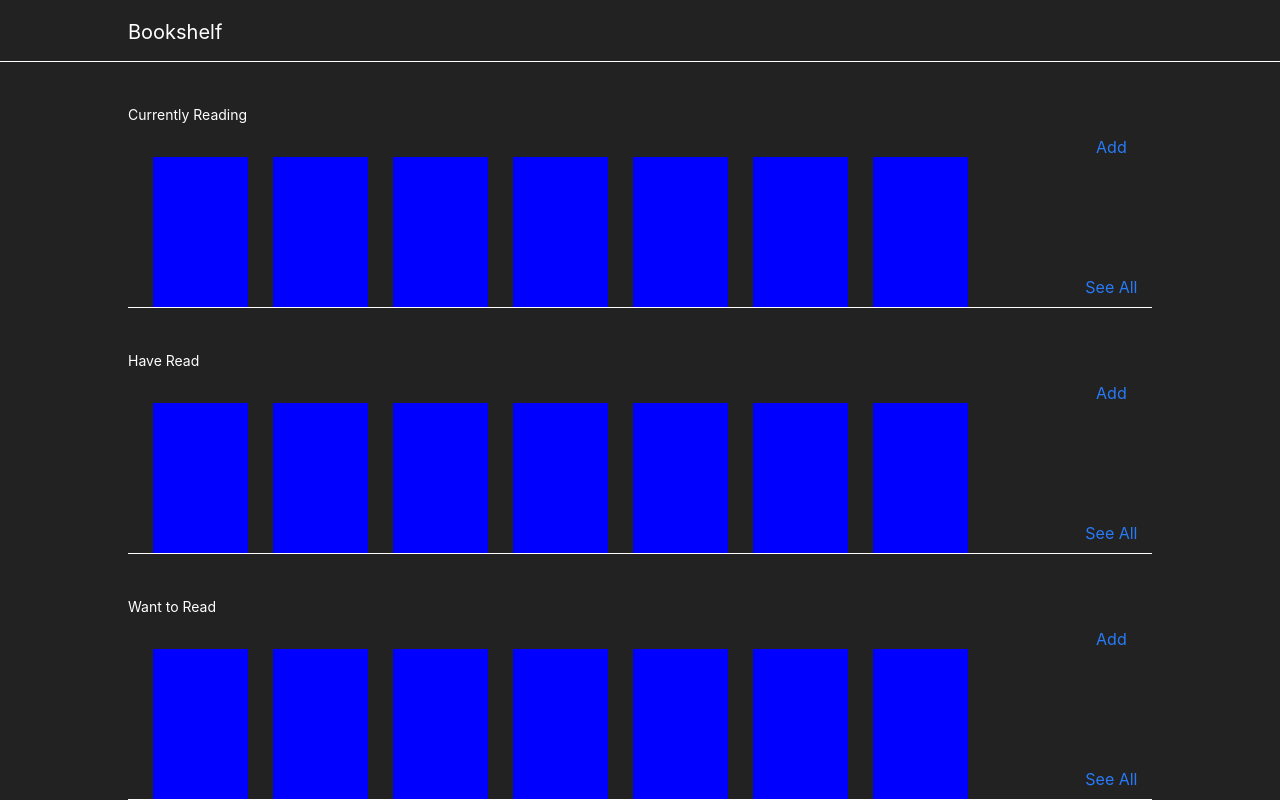
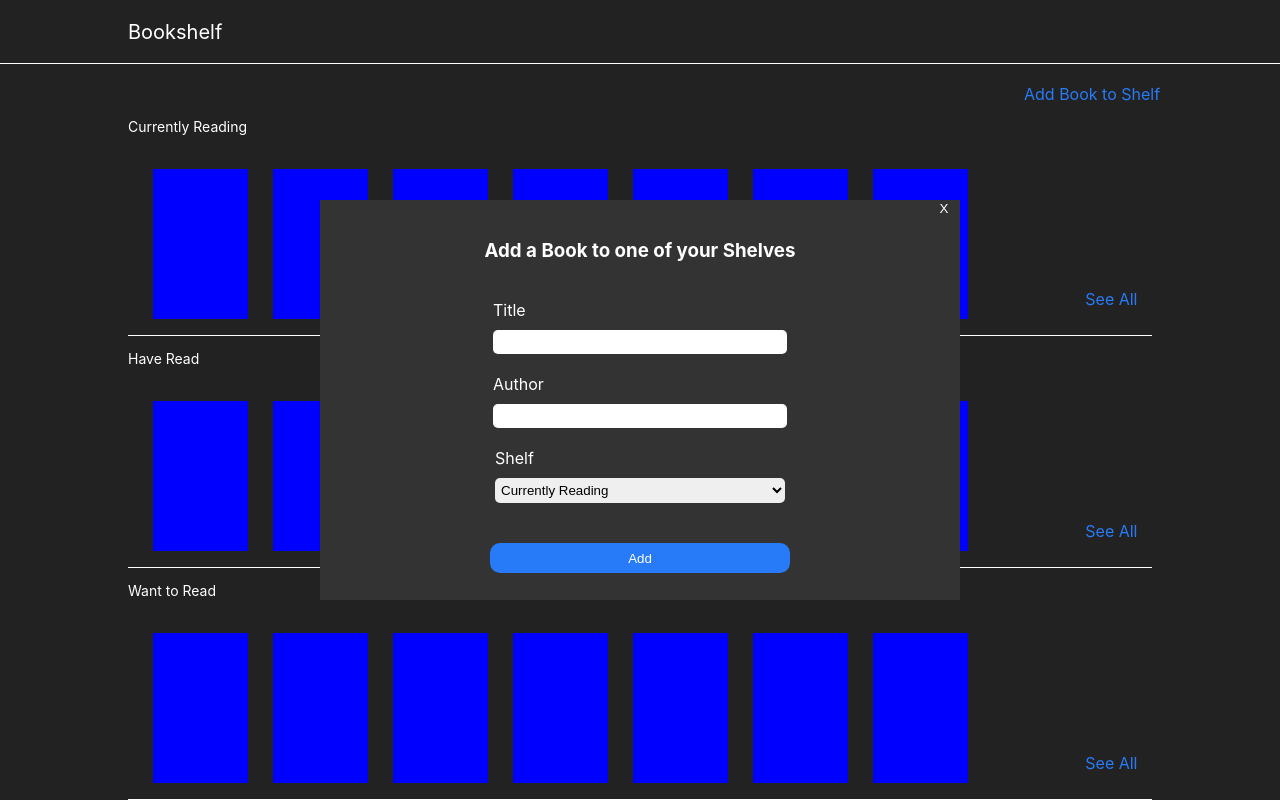
Before and after one commit to VivKatara/bookshelf, a React (Create React App) app in the folder client/: page /home in a window 1280 px wide. Built offline with nearby package versions, Linux system fonts and the light colour scheme; no server answers.

Commit message:
Add Book Form Modal built

```diff
--- /dev/null
+++ b/client/src/components/AddBookModal.js
@@ -0,0 +1,171 @@
+import React, { useReducer } from "react";
+import { Form, Input } from "./Login";
+import styled from "@emotion/styled";
+
+function AddBookModal(props) {
+  const { show, handleClose } = props;
+  const initialState = {
+    title: "",
+    author: "",
+    shelf: "current",
+  };
+  const reducer = (state, action) => {
+    console.log("Being called");
+    switch (action.type) {
+      case "UPDATE_TITLE":
+        console.log("title");
+        return {
+          ...state,
+          title: action.payload,
+        };
+      case "UPDATE_AUTHOR":
+        console.log("Author");
+        return {
+          ...state,
+          author: action.payload,
+        };
+      case "UPDATE_SHELF":
+        console.log("Shelf");
+        return {
+          ...state,
+          shelf: action.payload,
+        };
+      default:
+        console.log("Default");
+        return state;
+    }
+  };
+  const handleSubmit = (e) => {
+    e.preventDefault();
+    console.log(newBookState);
+  };
+
+  const [newBookState, dispatch] = useReducer(reducer, initialState);
+
+  return (
+    show && (
+      <MainModal>
+        <CloseButton onClick={handleClose}>X</CloseButton>
+        <Form onSubmit={handleSubmit}>
+          <FormDiv>
+            <h3>Add a Book to one of your Shelves</h3>
+          </FormDiv>
+          <FormDiv>
+            <label>Title</label>
+            <Input
+              type="text"
+              name="title"
+              id="title"
+              value={newBookState.title}
+              onChange={(e) =>
+                dispatch({ type: "UPDATE_TITLE", payload: e.target.value })
+              }
+            />
+          </FormDiv>
+          <FormDiv>
+            <label>Author</label>
+            <Input
+              type="text"
+              name="author"
+              id="author"
+              value={newBookState.author}
+              onChange={(e) =>
+                dispatch({ type: "UPDATE_AUTHOR", payload: e.target.value })
+              }
+            />
+          </FormDiv>
+          <FormDiv>
+            <label>Shelf</label>
+            <Select
+              id="shelf"
+              name="shelf"
+              value={newBookState.shelf}
+              onChange={(e) =>
+                dispatch({ type: "UPDATE_SHELF", payload: e.target.value })
+              }
+            >
+              <option value="current">Currently Reading</option>
+              <option value="past">Have Read</option>
+              <option value="future">Want to Read</option>
+            </Select>
+          </FormDiv>
+          <FormDiv>
+            <SubmitButton type="Submit">Add</SubmitButton>
+          </FormDiv>
+        </Form>
+      </MainModal>
+    )
+  );
+}
+
+export default AddBookModal;
+
+const MainModal = styled.div`
+  position: fixed;
+  background-color: #333333;
+  min-width: 50%;
+  max-width: 50%;
+  min-height: 50%;
+  max-height: 50%;
+  top: 50%;
+  left: 50%;
+  transform: translate(-50%, -50%);
+`;
+
+const FormDiv = styled.div`
+  display: flex;
+  flex-direction: column;
+  margin-top: 20px;
+  margin-left: auto;
+  margin-right: auto;
+  text-align: left;
+  color: white;
+`;
+
+const Select = styled.select`
+  height: 25px;
+  width: 290px;
+  border: none;
+  border-radius: 5px;
+  padding: 2px;
+  margin-top: 10px;
+`;
+
+const SubmitButton = styled.button`
+  height: 30px;
+  width: 300px;
+  margin-top: 20px;
+  outline: none;
+  border: none;
+  border-radius: 10px;
+  text-align: center;
+  background-color: #287bf8;
+  color: #ffffff;
+
+  &:hover {
+    cursor: pointer;
+  }
+`;
+
+const CloseButton = styled.button`
+  position: fixed;
+  width: 5%;
+  margin-left: 95%;
+  border: none;
+  outline: none;
+  color: white;
+  background-color: #333333;
+  &:hover {
+    cursor: pointer;
+    color: #287bf8;
+  }
+`;
+
+// const Input = styled.input`
+//   height: 20px;
+//   width: 290px;
+//   border: none;
+//   border-radius: 5px;
+//   padding: 2px;
+//   margin-top: 10px;
+// `;
--- a/client/src/components/Homepage.js
+++ b/client/src/components/Homepage.js
@@ -1,13 +1,15 @@
-import React, { useEffect } from "react";
+import React, { useEffect, useState } from "react";
 import PropTypes from "prop-types";
 import axios from "axios";
 import { connect } from "react-redux";
 import styled from "@emotion/styled";
 import Header from "./Header";
 import Shelf from "./Shelf";
+import AddBookModal from "./AddBookModal";
 import { getUser } from "../actions/getUserActions";
 
 function Homepage(props) {
+  const [show, setModal] = useState(false);
   useEffect(() => {
     props.getUser();
     axios
@@ -52,9 +54,18 @@ function Homepage(props) {
     // }
     // fetchProfileData();
   }, []);
+
+  const showModal = () => {
+    setModal(true);
+  };
+  const hideModal = () => {
+    setModal(false);
+  };
   return (
     <MainContainer>
       <Header />
+      <AddBookModal show={true} handleClose={hideModal} />
+      <Add onClick={showModal}>Add Book to Shelf</Add>
       <Shelf shelfName="Currently Reading" shelfType="Current" />
       <Shelf shelfName="Have Read" shelfType="Past" />
       <Shelf shelfName="Want to Read" shelfType="Future" />
@@ -80,3 +91,13 @@ export const MainContainer = styled.div`
   flex-direction: column;
   background-color: #222222;
 `;
+
+export const Add = styled.a`
+  margin-top: 20px;
+  margin-left: 80%;
+  color: #287bf8;
+  &:hover {
+    cursor: pointer;
+    text-decoration: underline;
+  }
+`;
--- a/client/src/components/Login.js
+++ b/client/src/components/Login.js
@@ -111,7 +111,7 @@ const CentralDiv = styled.div`
   color: white;
 `;
 
-const Form = styled.form`
+export const Form = styled.form`
   display: flex;
   flex-direction: column;
 `;
@@ -124,7 +124,7 @@ const FormDiv = styled.div`
   text-align: left;
 `;
 
-const Input = styled.input`
+export const Input = styled.input`
   height: 20px;
   width: 290px;
   border: none;
--- a/client/src/components/Shelf.js
+++ b/client/src/components/Shelf.js
@@ -22,7 +22,7 @@ function Shelf(props) {
         <Book />
         <Book />
         <Links>
-          <Add onClick={addBook}>Add</Add>
+          {/* <Add onClick={addBook}>Add</Add> */}
           <SeeAll onClick={() => console.log("Yes")}>See All</SeeAll>
         </Links>
       </ShelfItems>
@@ -35,7 +35,7 @@ export default Shelf;
 const ShelfContainer = styled.div`
   width: 80%;
   height: 235px;
-  margin-top: 10px;
+  // margin-top: 20px;
   margin-left: 10%;
   display: flex;
   flex-direction: column;
@@ -44,7 +44,7 @@ const ShelfContainer = styled.div`
 `;
 
 const ShelfTitle = styled.div`
-  margin-top: 20px;
+  // margin-top: 20px;
   font-size: 14px;
   color: #ffffff;
   // background-color: black;
@@ -73,7 +73,7 @@ const Add = styled.a`
 `;
 
 const SeeAll = styled.a`
-  margin-top: 120px;
+  margin-top: 140px;
   &:hover {
     cursor: pointer;
   }
```
